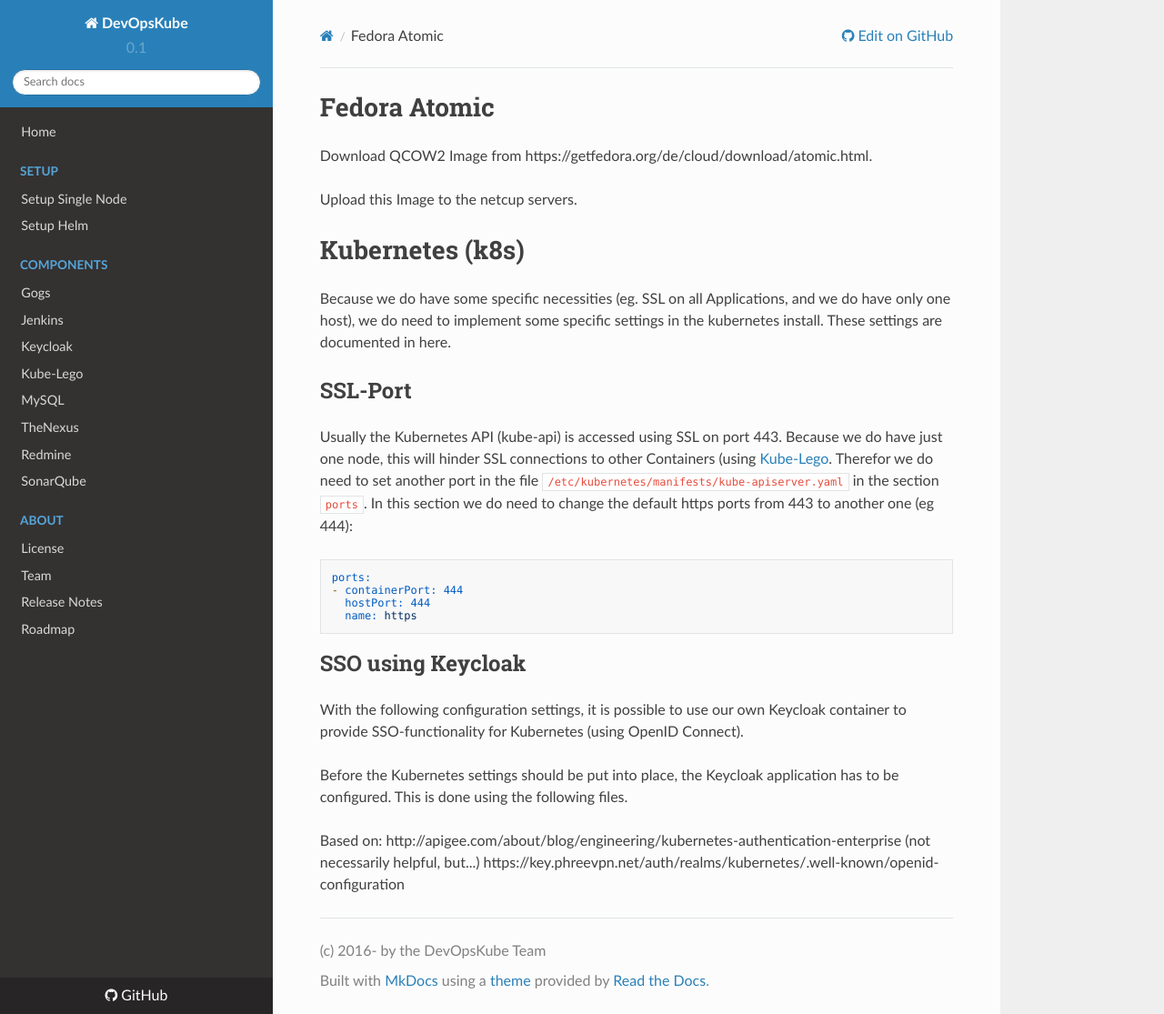
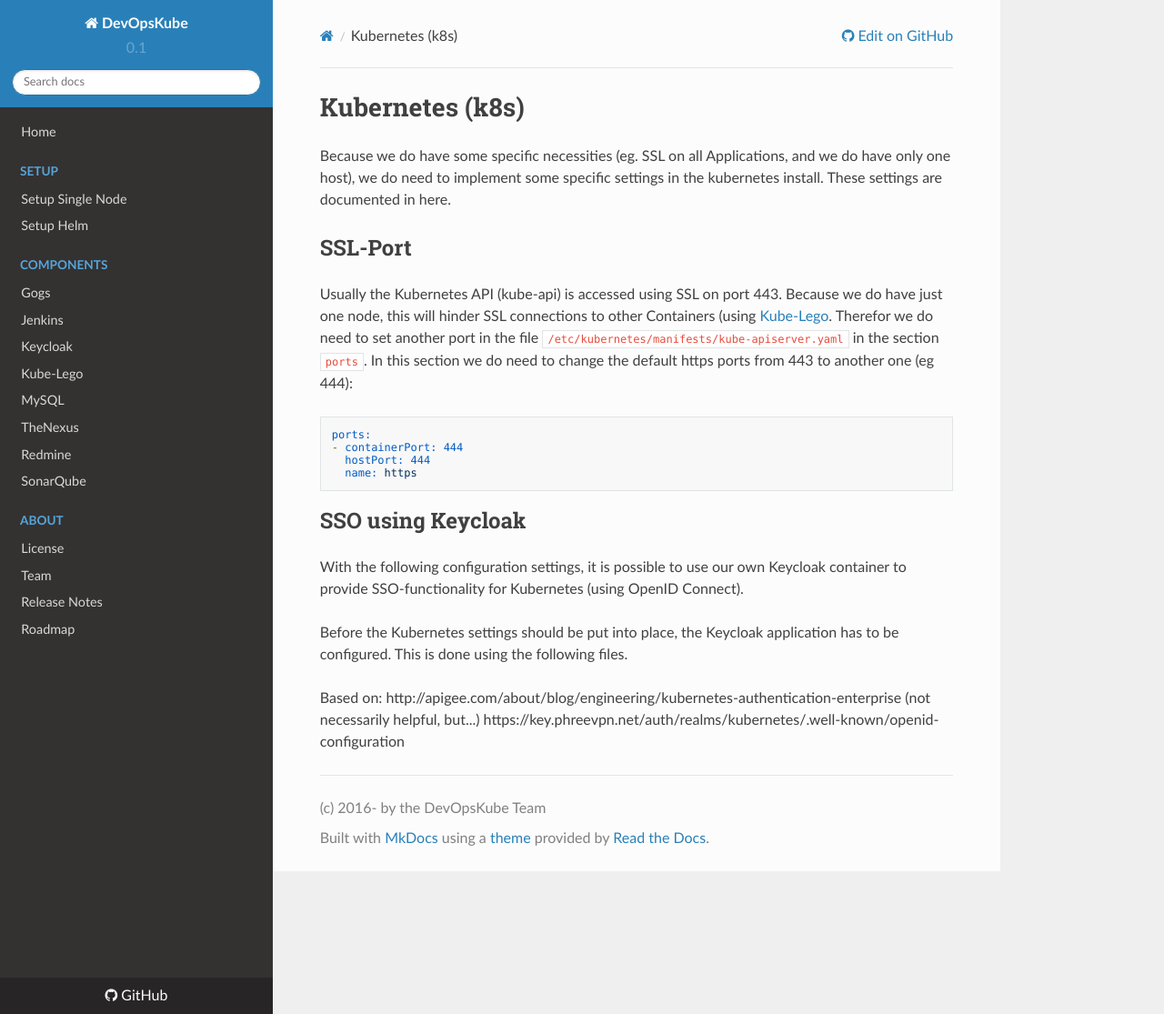
Before and after one commit to devopskube/devopskube, an MkDocs documentation site: the page built from docs/setup/kubernetes.md, in a window 1280 px wide and 1115 px high. Shown: the whole window at 91% size. Built offline with MkDocs 1.6.1, drawn with Linux system fonts in a browser that asks for light colours; nearby versions of some CDN libraries; old or Windows-style settings are respelled for this version of MkDocs.

Commit message:
Minor adoptions to documentation

```diff
--- a/docs/setup/kubernetes.md
+++ b/docs/setup/kubernetes.md
@@ -1,11 +1,3 @@
-# Fedora Atomic
-
-Download QCOW2 Image from https://getfedora.org/de/cloud/download/atomic.html.
-
-Upload this Image to the netcup servers.
-
-
-
 # Kubernetes (k8s)
 
 Because we do have some specific necessities (eg. SSL on all Applications, and we do have only one host), we do need to implement some specific settings in the kubernetes install. These settings are documented in here.
```
Also changed, not shown: docs/setup/integration-gogs-jenkins.md (added, +21 -0 lines).
